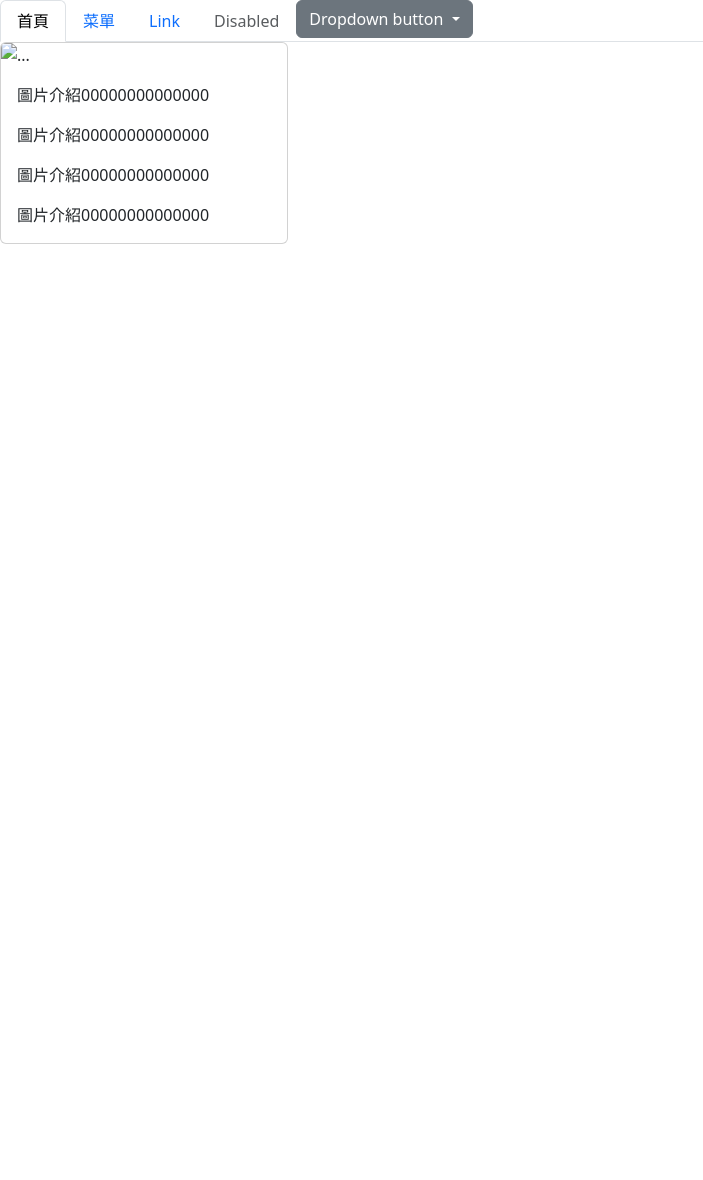
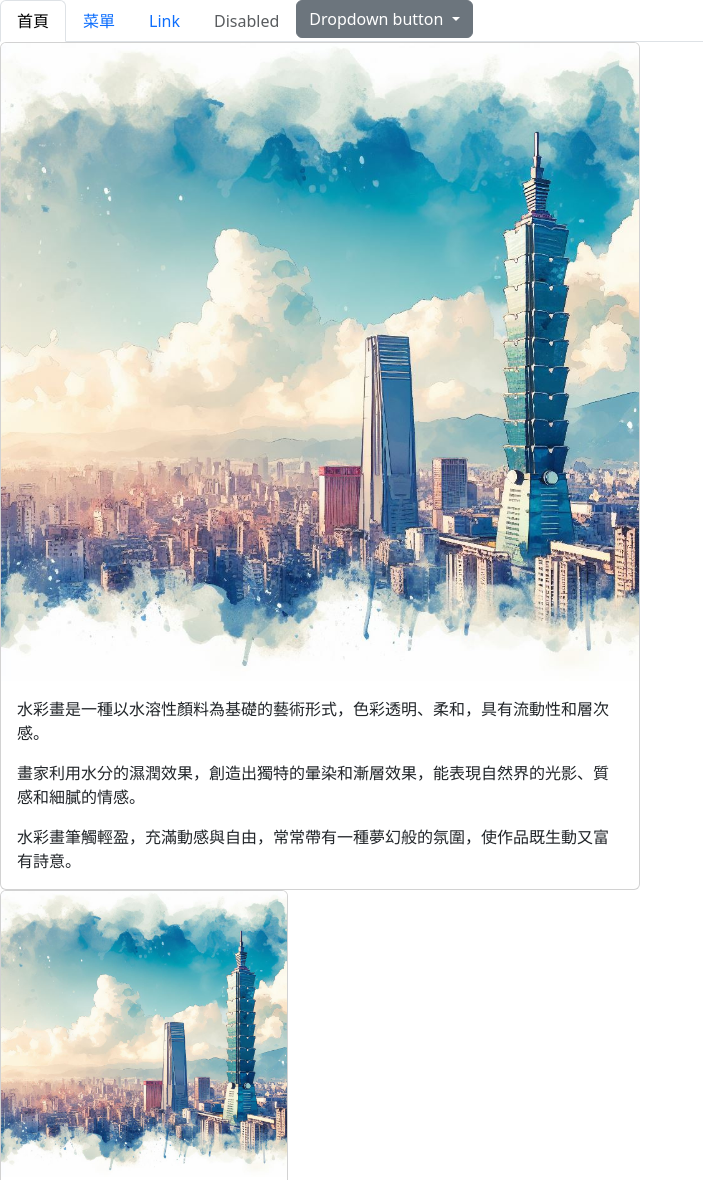
Before and after one commit to chinyyuu/Webstorm, a plain HTML site: page index.html in a window 1280 px wide. Shown: the top 1180 px of the page, without its empty margins (0-703 px from the left). Before the commit the page ends 800 px from the top, so only its background shows below. Drawn offline with nearby package versions, Linux system fonts and the light colour scheme.

Commit message:
調整頁面

```diff
--- a/index.html
+++ b/index.html
@@ -12,7 +12,7 @@
         integrity="sha384-YvpcrYf0tY3lHB60NNkmXc5s9fDVZLESaAA55NDzOxhy9GkcIdslK1eN7N6jIeHz"
         crossorigin="anonymous"></script>
 
-<ul class="nav nav-tabs">
+<ul class="nav nav-tabs" t>
     <li class="nav-item">
         <a class="nav-link active" aria-current="page" href="#">首頁</a>
     </li>
@@ -39,13 +39,20 @@
 </ul>
 
 
+<div class="card" style="width: 50%;border:20"；>
+    <img src="img/台北101水彩畫.jpg" class="card-img-top" alt="水彩畫" ">
+    <div class="card-body">
+        <p class="card-text">水彩畫是一種以水溶性顏料為基礎的藝術形式，色彩透明、柔和，具有流動性和層次感。</p>
+        <p class="card-text">畫家利用水分的濕潤效果，創造出獨特的暈染和漸層效果，能表現自然界的光影、質感和細膩的情感。</p>
+        <p class="card-text">水彩畫筆觸輕盈，充滿動感與自由，常常帶有一種夢幻般的氛圍，使作品既生動又富有詩意。</p>
+    </div>
+</div>
 <div class="card" style="width: 18rem;">
-    <img src="img/台北101水彩畫.jpg" class="card-img-top" alt="...">
+    <img src="img/台北101水彩畫.jpg" class="card-img-top" alt="水彩畫" width="50px">
     <div class="card-body">
-        <p class="card-text">圖片介紹00000000000000</p>
-        <p class="card-text">圖片介紹00000000000000</p>
-        <p class="card-text">圖片介紹00000000000000</p>
-        <p class="card-text">圖片介紹00000000000000</p>
+        <p class="card-text">水彩畫是一種以水溶性顏料為基礎的藝術形式，色彩透明、柔和，具有流動性和層次感。</p>
+        <p class="card-text">畫家利用水分的濕潤效果，創造出獨特的暈染和漸層效果，能表現自然界的光影、質感和細膩的情感。</p>
+        <p class="card-text">水彩畫筆觸輕盈，充滿動感與自由，常常帶有一種夢幻般的氛圍，使作品既生動又富有詩意。</p>
     </div>
 </div>
 
```
Also changed, not shown: img/台北101水彩畫.jpg (added).
